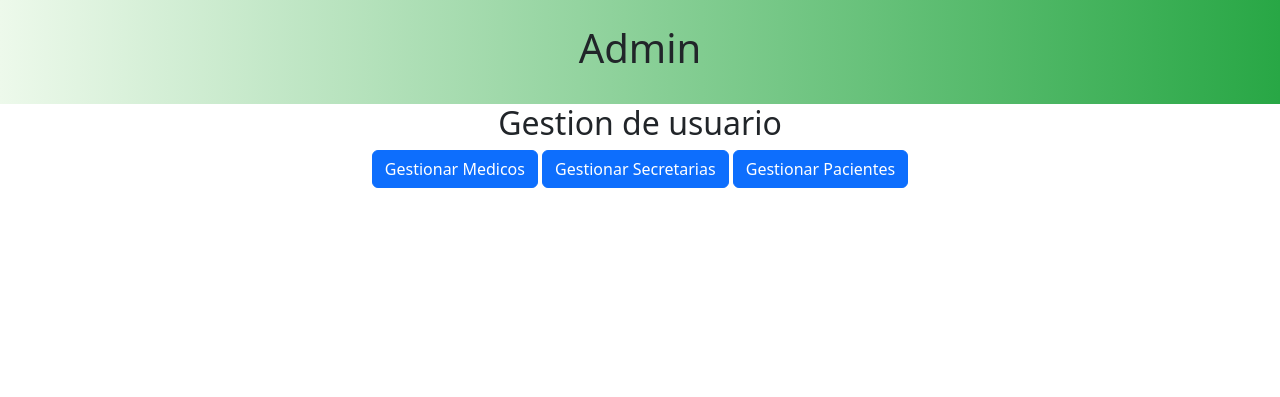
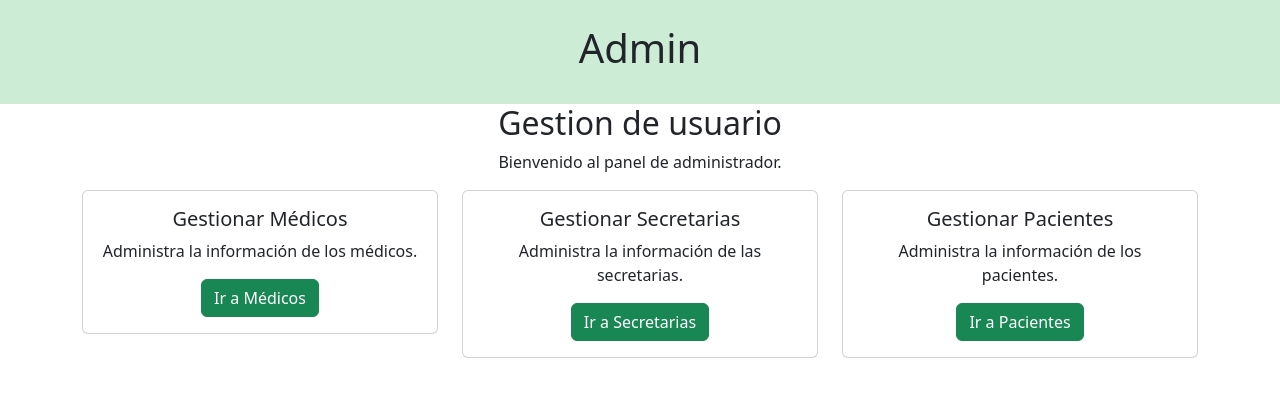
Before and after one commit to SamoooX/Galenos, a Django app: page /administrador/ in a window 1280 px wide. Shown: the top 397 px of the page. Run offline with Django 4.2, Linux system fonts and the light colour scheme; some libraries are stand-ins or nearby versions.

Commit message:
pintura anashe

```diff
--- a/app/static/css/medico.css
+++ b/app/static/css/medico.css
@@ -1,6 +1,6 @@
 @import url('https://fonts.googleapis.com/css2?family=Poppins:wght@400;500;600;700&display=swap');
 /* Clase para el fondo del header */
 .custom-header {
-  background: linear-gradient(90deg, #edf9eb, #28a745);
+  background: #cdecd6;
   padding: 20px;
 }
--- a/app/templates/admin/administrador.html
+++ b/app/templates/admin/administrador.html
@@ -19,11 +19,37 @@
   </header>
   <div class="container text-center">
     <h2>Gestion de usuario</h2>
-    <div class="text-center">
-      <a href="{% url 'gestionar_med' %}" class="btn btn-primary">Gestionar Medicos</a>
-      <a href="{% url 'gestionar_sec' %}" class="btn btn-primary">Gestionar Secretarias</a>
-      <a href="{% url 'gestionar_pac' %}" class="btn btn-primary">Gestionar Pacientes</a>
-    </div>
+    <p>Bienvenido al panel de administrador.</p>
+    <div class="row">
+      <div class="col-sm-4">
+          <div class="card">
+              <div class="card-body">
+                  <h5 class="card-title">Gestionar Médicos</h5>
+                  <p class="card-text">Administra la información de los médicos.</p>
+                  <a href="{% url 'gestionar_med' %}" class="btn btn-success">Ir a Médicos</a>
+              </div>
+          </div>
+      </div>
+      <div class="col-sm-4">
+          <div class="card">
+              <div class="card-body">
+                  <h5 class="card-title">Gestionar Secretarias</h5>
+                  <p class="card-text">Administra la información de las secretarias.</p>
+                  <a href="{% url 'gestionar_sec' %}" class="btn btn-success">Ir a Secretarias</a>
+              </div>
+          </div>
+      </div>
+      <div class="col-sm-4">
+          <div class="card">
+              <div class="card-body">
+                  <h5 class="card-title">Gestionar Pacientes</h5>
+                  <p class="card-text">Administra la información de los pacientes.</p>
+                  <a href="{% url 'gestionar_pac' %}" class="btn btn-success">Ir a Pacientes</a>
+              </div>
+          </div>
+      </div>
+  </div>
+</div>
   </div>
 
   <script src="https://code.jquery.com/jquery-3.6.0.min.js"></script>
--- a/app/templates/admin/gestionar_med.html
+++ b/app/templates/admin/gestionar_med.html
@@ -38,9 +38,9 @@
             </tbody>
         </table>
         <div class="text-center">
-            <a href="{% url 'registrar_med' %}" class="btn btn-primary">Registrar</a>
-            <a href="#" class="btn btn-info">Modificar</a>
-            <a href="#" class="btn btn-primary">Dar de baja</a>
+            <a href="{% url 'registrar_med' %}" class="btn btn-success">Registrar</a>
+            <a href="#" class="btn btn-secondary">Modificar</a>
+            <a href="#" class="btn btn-danger">Dar de baja</a>
         </div>
     </div>
 
```
